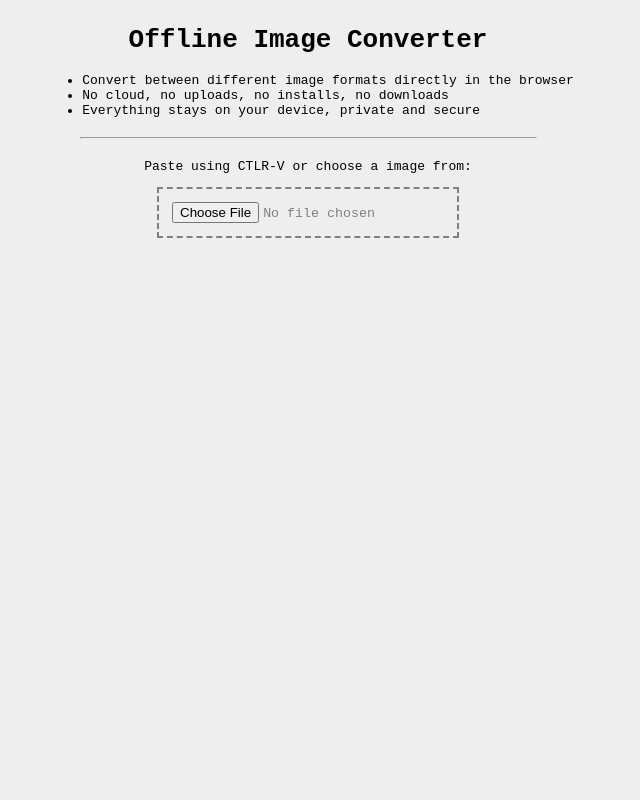
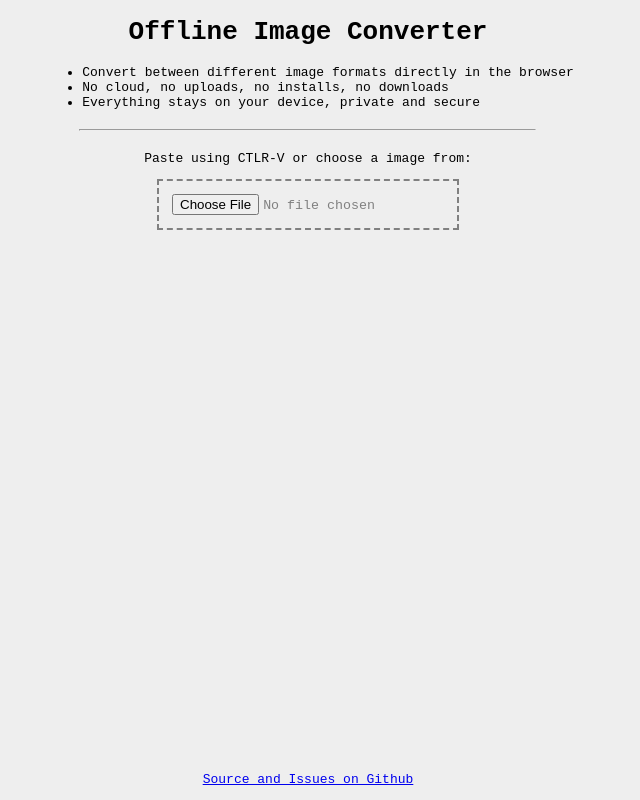
Before and after one commit to HHMagnus/ImageConvert, a plain HTML site: page index.html in a window 1280 px wide. Shown: the whole page, without its empty margins (332-972 px from the left). Drawn offline with Linux system fonts and the light colour scheme.

Commit message:
Included source in footer

```diff
--- a/index.html
+++ b/index.html
@@ -22,10 +22,24 @@
     }
 
     body {
+      min-height: 100vh;
+      margin: 0;
+      padding: 0;
+    }
+
+    body, header, footer, main {
       background-color: var(--main-bg-color);
       display: flex;
       flex-direction: column;
       align-items: center;
+    }
+
+    main {
+      flex: 1;
+    }
+
+    footer {
+      padding: 1em;
     }
 
     #error-message {
@@ -123,15 +137,17 @@
     </style>
   </head>
   <body>
+    <header>
       <h1>Offline Image Converter</h1>
       <ul id="features">
         <li>Convert between different image formats directly in the browser</li>
         <li>No cloud, no uploads, no installs, no downloads</li>
         <li>Everything stays on your device, private and secure</li>
       </ul>
+      <hr style="width: 35em; max-width: 90%;">
+    </header>
 
-    <hr style="width: 35em; max-width: 90%;">
-
+    <main>
       <p>Paste using CTLR-V or choose a image from:</p>
 
       <div id="inputSection">
@@ -215,6 +231,11 @@
       <p id="error-message" style="display: none;">
         Error here
       </p>
+    </main>
+
+    <footer>
+      <a href="https://github.com/HHMagnus/ImageConvert" target="_blank">Source and Issues on Github</a>
+    </footer>
 
     <script>
       const errorMessage = document.getElementById("error-message");
```
Lines whose indentation alone changed are shown as unchanged.
